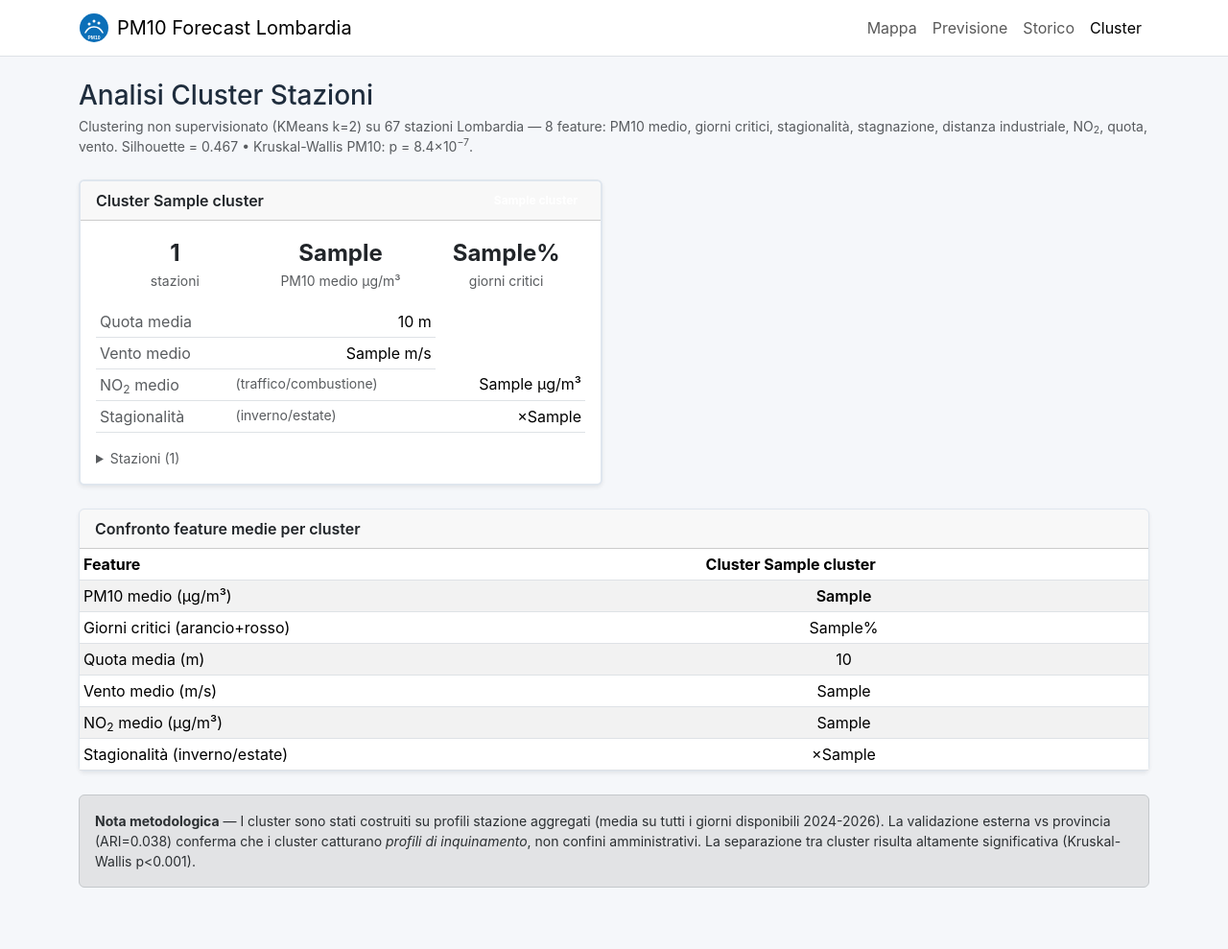
After one commit to Bugliozz/AirCast, a FastAPI app: template api/templates/clusters.html in a window 1280 px wide. The commit adds this page. Shown: the whole page at 96% size. Run offline with FastAPI, Linux system fonts and the light colour scheme; the template is opened without the code that fills it: most values are stand-ins (such as "Sample title", 1, 10 or a date in 2020); parts of the project's set-up code (start-up, migrations or seed data) failed here and were passed over.

Commit message:
feat: expose clustering in webapp (/clusters page + badge in forecast/history)
- Add api/services/clusters.py: loads station_clusters.csv and
  cluster_interpretation.json, labels clusters by pm10_mean ranking
- Add api/routers/clusters.py: GET /clusters (HTML) + GET /api/clusters (JSON)
- Add api/templates/clusters.html: two cluster cards, feature comparison
  table, expandable station list with links to forecast
- Add cluster badge in forecast and history result panels (links to /clusters)
- Add Cluster nav item in base.html
- Update api/config.py with CLUSTERS_CSV_PATH and CLUSTER_INTERPRETATION_PATH
- Update .gcloudignore to include station_clusters.csv and cluster_interpretation.json

```diff
--- a/api/main.py
+++ b/api/main.py
@@ -13,9 +13,11 @@ from fastapi.responses import HTMLResponse
 from fastapi.staticfiles import StaticFiles
 from fastapi.templating import Jinja2Templates
 
+from api.routers.clusters import router as clusters_router
 from api.routers.forecast import router as forecast_router
 from api.routers.history import router as history_router
 from api.routers.stations import router as stations_router
+from api.services import clusters as clusters_service
 from api.services import history as history_service
 from api.services import map_view, predictor, recent_data
 
@@ -52,6 +54,7 @@ app.mount("/static", StaticFiles(directory=str(STATIC_DIR)), name="static")
 app.include_router(stations_router)
 app.include_router(forecast_router)
 app.include_router(history_router)
+app.include_router(clusters_router)
 
 
 @app.get("/health")
@@ -80,6 +83,7 @@ def forecast_ui_get(request: Request) -> HTMLResponse:
             "error": None,
             "selected_station": None,
             "selected_days": 1,
+            "cluster_info": None,
         },
     )
 
@@ -110,6 +114,7 @@ def forecast_ui_post(
             "error": error,
             "selected_station": station_id,
             "selected_days": days,
+            "cluster_info": clusters_service.get_station_cluster_info(station_id),
         },
     )
 
@@ -133,6 +138,7 @@ def history_ui_get(request: Request) -> HTMLResponse:
             "selected_station": None,
             "from_date": default_from.isoformat(),
             "to_date": latest.isoformat(),
+            "cluster_info": None,
         },
     )
 
@@ -185,5 +191,6 @@ def history_ui_post(
             "selected_station": station_id,
             "from_date": from_date,
             "to_date": to_date,
+            "cluster_info": clusters_service.get_station_cluster_info(station_id),
         },
     )
--- a/api/templates/base.html
+++ b/api/templates/base.html
@@ -46,6 +46,10 @@
             <a class="nav-link {% if active_page == 'history' %}active{% endif %}"
                href="/history-ui">Storico</a>
           </li>
+          <li class="nav-item">
+            <a class="nav-link {% if active_page == 'clusters' %}active{% endif %}"
+               href="/clusters">Cluster</a>
+          </li>
         </ul>
       </div>
     </div>
--- /dev/null
+++ b/api/templates/clusters.html
@@ -0,0 +1,149 @@
+{% extends "base.html" %}
+{% set active_page = 'clusters' %}
+{% block title %}Analisi Cluster Stazioni - PM10 Forecast Lombardia{% endblock %}
+
+{% block content %}
+  <div class="d-flex align-items-baseline gap-3 mb-1">
+    <h1 class="h3 mb-0">Analisi Cluster Stazioni</h1>
+  </div>
+  <p class="text-muted small mb-4">
+    Clustering non supervisionato (KMeans k=2) su 67 stazioni Lombardia &mdash;
+    8 feature: PM10 medio, giorni critici, stagionalit&agrave;, stagnazione, distanza industriale,
+    NO<sub>2</sub>, quota, vento.
+    Silhouette = 0.467 &bull; Kruskal-Wallis PM10: p = 8.4&times;10<sup>&minus;7</sup>.
+  </p>
+
+  {% if not cluster_data %}
+    <div class="alert alert-warning">Dati di clustering non disponibili.</div>
+  {% else %}
+
+  {# --- Cluster cards --- #}
+  <div class="row g-4 mb-4">
+    {% for c in cluster_data %}
+    <div class="col-md-6">
+      <div class="card shadow-sm h-100 border-{{ c.badge_class }} border-2">
+        <div class="card-header bg-{{ c.badge_class }} bg-opacity-10 d-flex justify-content-between align-items-center">
+          <span class="fw-semibold">Cluster {{ c.cluster }}</span>
+          <span class="badge bg-{{ c.badge_class }}">{{ c.label }}</span>
+        </div>
+        <div class="card-body">
+          <div class="row text-center g-2 mb-3">
+            <div class="col-4">
+              <div class="fs-4 fw-bold">{{ c.n_stations }}</div>
+              <div class="text-muted small">stazioni</div>
+            </div>
+            <div class="col-4">
+              <div class="fs-4 fw-bold">{{ c.pm10_mean }}</div>
+              <div class="text-muted small">PM10 medio &mu;g/m&sup3;</div>
+            </div>
+            <div class="col-4">
+              <div class="fs-4 fw-bold">{{ c.pct_critical_days }}%</div>
+              <div class="text-muted small">giorni critici</div>
+            </div>
+          </div>
+
+          <table class="table table-sm mb-3">
+            <tbody>
+              <tr>
+                <td class="text-muted">Quota media</td>
+                <td class="text-end">{{ c.quota_mean|int }} m</td>
+              </tr>
+              <tr>
+                <td class="text-muted">Vento medio</td>
+                <td class="text-end">{{ c.wind_speed_mean }} m/s</td>
+              </tr>
+              <tr>
+                <td class="text-muted">NO<sub>2</sub> medio</td>
+                <td class="text-muted small">(traffico/combustione)</td>
+                <td class="text-end">{{ c.no2_mean }} &mu;g/m&sup3;</td>
+              </tr>
+              <tr>
+                <td class="text-muted">Stagionalit&agrave;</td>
+                <td class="text-muted small">(inverno/estate)</td>
+                <td class="text-end">&times;{{ c.seasonality_ratio }}</td>
+              </tr>
+            </tbody>
+          </table>
+
+          <details>
+            <summary class="small text-muted" style="cursor:pointer;">
+              Stazioni ({{ c.n_stations }})
+            </summary>
+            <div class="mt-2" style="max-height:200px; overflow-y:auto;">
+              <ul class="list-unstyled mb-0">
+                {% for s in c.stations %}
+                  <li class="small py-1 border-bottom">
+                    <a href="/forecast-ui?station_id={{ s.idstazione }}" class="text-decoration-none">
+                      {{ s.nomestazione }}
+                    </a>
+                    <span class="text-muted">&mdash; {{ s.comune }}</span>
+                  </li>
+                {% endfor %}
+              </ul>
+            </div>
+          </details>
+        </div>
+      </div>
+    </div>
+    {% endfor %}
+  </div>
+
+  {# --- Feature comparison table --- #}
+  <div class="card shadow-sm mb-4">
+    <div class="card-header fw-semibold">Confronto feature medie per cluster</div>
+    <div class="card-body p-0">
+      <div class="table-responsive">
+        <table class="table table-sm table-striped mb-0 align-middle">
+          <thead>
+            <tr>
+              <th>Feature</th>
+              {% for c in cluster_data %}
+                <th class="text-center">
+                  Cluster {{ c.cluster }}
+                  <span class="badge bg-{{ c.badge_class }} ms-1">{{ c.label }}</span>
+                </th>
+              {% endfor %}
+            </tr>
+          </thead>
+          <tbody>
+            <tr>
+              <td>PM10 medio (&mu;g/m&sup3;)</td>
+              {% for c in cluster_data %}<td class="text-center fw-semibold">{{ c.pm10_mean }}</td>{% endfor %}
+            </tr>
+            <tr>
+              <td>Giorni critici (arancio+rosso)</td>
+              {% for c in cluster_data %}<td class="text-center">{{ c.pct_critical_days }}%</td>{% endfor %}
+            </tr>
+            <tr>
+              <td>Quota media (m)</td>
+              {% for c in cluster_data %}<td class="text-center">{{ c.quota_mean|int }}</td>{% endfor %}
+            </tr>
+            <tr>
+              <td>Vento medio (m/s)</td>
+              {% for c in cluster_data %}<td class="text-center">{{ c.wind_speed_mean }}</td>{% endfor %}
+            </tr>
+            <tr>
+              <td>NO<sub>2</sub> medio (&mu;g/m&sup3;)</td>
+              {% for c in cluster_data %}<td class="text-center">{{ c.no2_mean }}</td>{% endfor %}
+            </tr>
+            <tr>
+              <td>Stagionalit&agrave; (inverno/estate)</td>
+              {% for c in cluster_data %}<td class="text-center">&times;{{ c.seasonality_ratio }}</td>{% endfor %}
+            </tr>
+          </tbody>
+        </table>
+      </div>
+    </div>
+  </div>
+
+  {# --- Methodology note --- #}
+  <div class="alert alert-secondary small">
+    <strong>Nota metodologica</strong> &mdash;
+    I cluster sono stati costruiti su profili stazione aggregati (media su tutti i giorni disponibili 2024-2026).
+    La validazione esterna vs provincia (ARI=0.038) conferma che i cluster catturano
+    <em>profili di inquinamento</em>, non confini amministrativi.
+    La separazione tra cluster risulta altamente significativa (Kruskal-Wallis p&lt;0.001).
+  </div>
+
+  {% endif %}
+{% endblock %}
```
Also changed, not shown: api/config.py (+20 -0 lines), api/routers/clusters.py (added, +51 -0 lines), api/services/clusters.py (added, +111 -0 lines), api/templates/forecast.html (+7 -0 lines), api/templates/history.html (+14 -0 lines), 1 other file.
